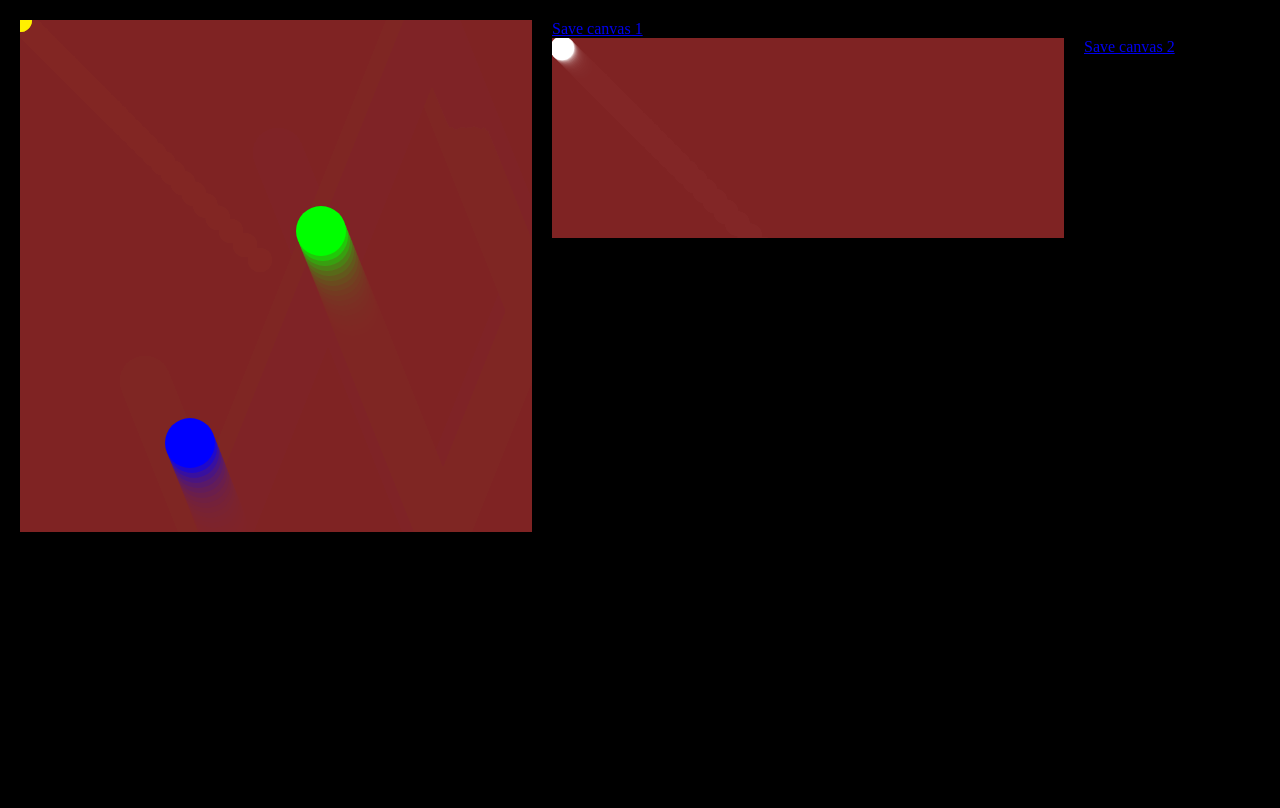
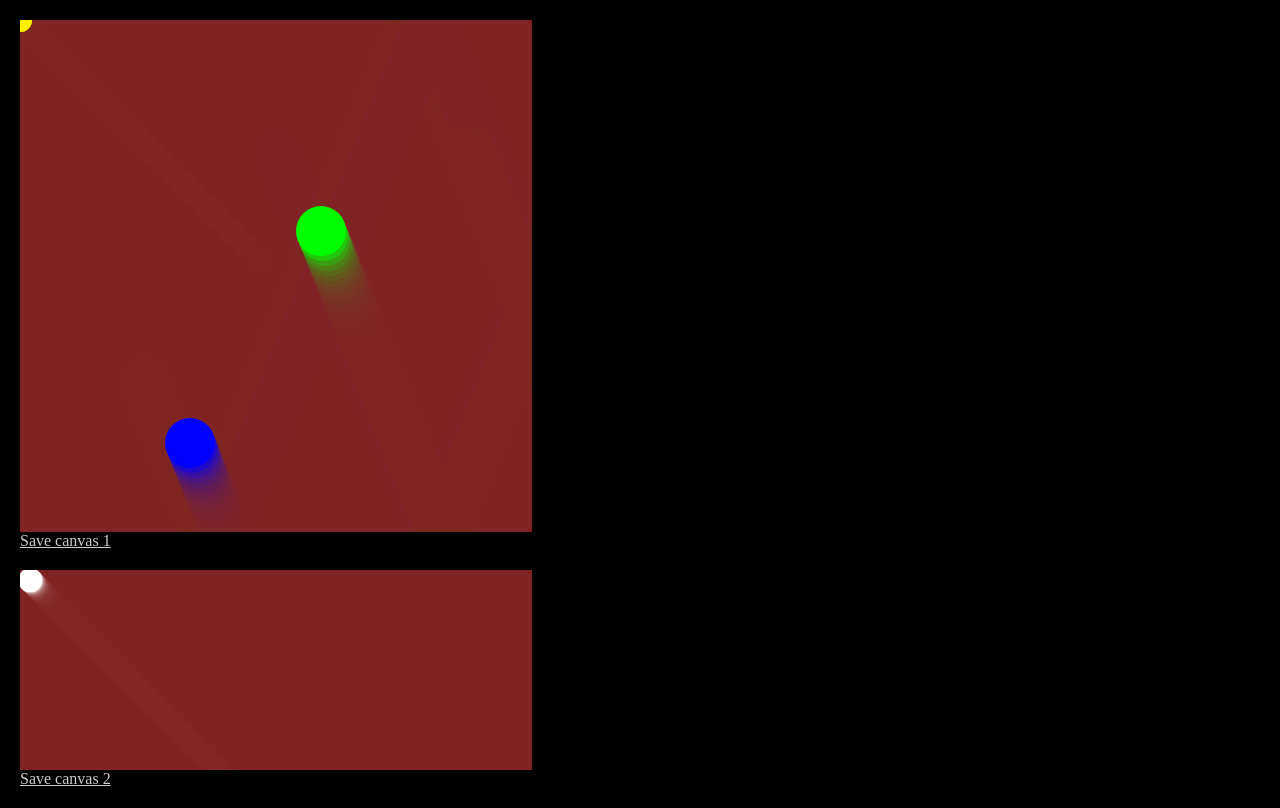
Before and after one commit to carloscabo/procedural-dungeon-generator, a plain HTML site: page index.html in a window 1280 px wide. Drawn offline with nearby package versions, Linux system fonts and the light colour scheme.

Commit message:
Updated sample

```diff
--- a/index.html
+++ b/index.html
@@ -19,9 +19,30 @@ body {
   overflow:hidden;
 }
 
+a {
+  color: #ccc;
+}
+
+div {
+  float: left;
+  overflow: hidden;
+  margin-right: 20px;
+}
+
+a {
+  width: 100%;
+  float: left;
+  display: block;
+  color: #ccc;
+  padding-bottom: 20px;
+}
+
+a:hover {
+  color: #fff;
+}
+
 canvas {
   float: left;
-	margin-right: 20px;
   background-color: #333;
 }
 </style>
@@ -34,18 +55,22 @@ canvas {
 </head>
 <body>
 
+<div>
   <canvas id="cnvz1" width="512" height="512">
     Este texto se muestra para los navegadores no compatibles con canvas.<br>
     Por favor, utiliza Firefox, Chrome, Safari u Opera.
   </canvas>
   <a href="#" id="btn-save1">Save canvas 1</a>
-<hr>
+</div>
 
+
+<div>
   <canvas id="cnvz2" width="512" height="200">
     Este texto se muestra para los navegadores no compatibles con canvas.<br>
     Por favor, utiliza Firefox, Chrome, Safari u Opera.
   </canvas>
   <a href="#" id="btn-save2">Save canvas 2</a>
+</div>
 
 </body>
 </html>
```
Lines whose indentation alone changed are shown as unchanged.
